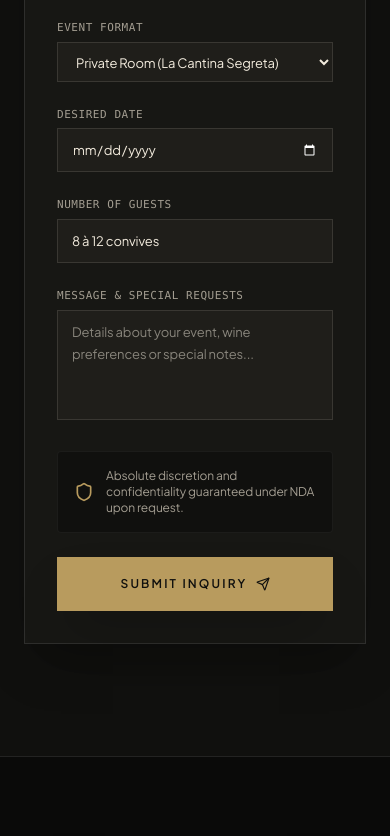
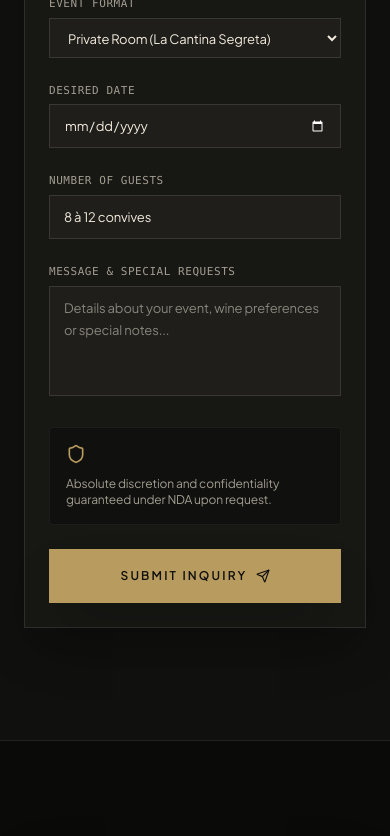
Before and after one commit to yayijovisleprince-pixe/lucente, a React (Vite) app: page /private-dining in a window 390 px wide. Shown: the part 3589-4425 px from the top of the page. Built offline with nearby package versions, Linux system fonts and the light colour scheme.

Commit message:
fix: responsive PrivateDiningPage — padding mobile, h1 clamp, NDA flex-wrap

```diff
--- a/src/pages/PrivateDiningPage.jsx
+++ b/src/pages/PrivateDiningPage.jsx
@@ -92,7 +92,7 @@ export default function PrivateDiningPage({ onOpenBooking }) {
         {/* Header */}
         <section className="max-w-4xl mx-auto text-center space-y-4">
           <p className="typo-eyebrow">{t('privateDining.eyebrow')}</p>
-          <h1 className="typo-h1 text-4xl sm:text-6xl md:text-7xl font-serif tracking-tight">
+          <h1 className="typo-h1">
             {t('privateDining.heroTitle1')} {t('privateDining.heroTitle2')}
           </h1>
           <div className="w-16 h-[1px] bg-or mx-auto mt-2" />
@@ -107,9 +107,7 @@ export default function PrivateDiningPage({ onOpenBooking }) {
           {spacesList.map((space, index) => (
             <div
               key={space.id}
-              className={`grid grid-cols-1 lg:grid-cols-12 gap-8 lg:gap-10 items-center bg-surface border border-white/10 p-5 sm:p-10 lg:p-12 shadow-2xl ${
-                index % 2 === 1 ? 'lg:flex-row-reverse' : ''
-              }`}
+              className="grid grid-cols-1 lg:grid-cols-12 gap-8 lg:gap-10 items-center bg-surface border border-white/10 p-5 sm:p-8 lg:p-12 shadow-2xl"
             >
               <div className={`lg:col-span-6 relative overflow-hidden ${index % 2 === 1 ? 'lg:order-2' : ''}`}>
                 <img
@@ -168,7 +166,7 @@ export default function PrivateDiningPage({ onOpenBooking }) {
         </section>
 
         {/* Privatisation Inquiry Form */}
-        <section id="contact-privatisation" className="max-w-4xl mx-auto bg-surface border border-white/10 p-8 sm:p-14 shadow-2xl space-y-8">
+        <section id="contact-privatisation" className="max-w-4xl mx-auto bg-surface border border-white/10 p-6 sm:p-10 lg:p-14 shadow-2xl space-y-8">
           <div className="text-center space-y-3">
             <span className="typo-eyebrow text-or">
               {lang === 'it' ? 'Concierge Privato' : lang === 'en' ? 'Private Concierge' : 'Conciergerie Privée'}
@@ -309,7 +307,7 @@ export default function PrivateDiningPage({ onOpenBooking }) {
                 />
               </div>
 
-              <div className="p-4 bg-nero rounded border border-white/5 flex items-center gap-3 text-xs text-muted">
+              <div className="p-4 bg-nero rounded border border-white/5 flex flex-wrap items-start sm:items-center gap-3 text-xs text-muted">
                 <Shield className="w-5 h-5 text-or shrink-0" />
                 <span>
                   {lang === 'it'
```
